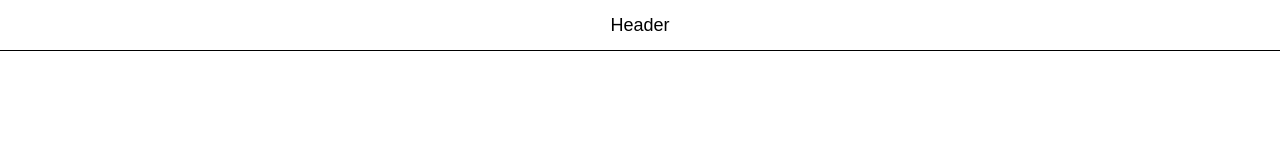
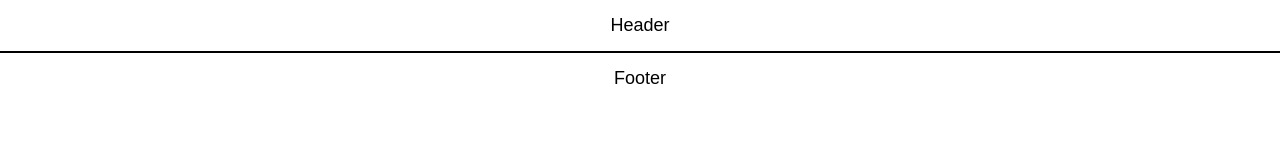
Before and after one commit to ooloo-io/github-flow-Martinmilla, a website: page src/index.html in a window 1280 px wide. Drawn offline with nearby package versions, Linux system fonts and the light colour scheme.

Commit message:
New changes footer

```diff
--- a/src/index.html
+++ b/src/index.html
@@ -16,5 +16,11 @@
    <header class="header">
     Header
   </header>
+
+
+
+   <footer class="footer">
+    Footer
+  </footer>
 </body>
 </html>
--- a/src/styles.css
+++ b/src/styles.css
@@ -3,9 +3,17 @@ body {
   font-size: 18px;
 }
 .header {
-  height: 50px;
+  height: 51px;
   display: flex;
   justify-content: center;
   align-items: center;
   border-bottom: 1px solid black;
 }
+
+.footer {
+  height: 50px;
+  display: flex;
+  justify-content: center;
+  align-items: center;
+  border-top: 1px solid black;
+}
```
